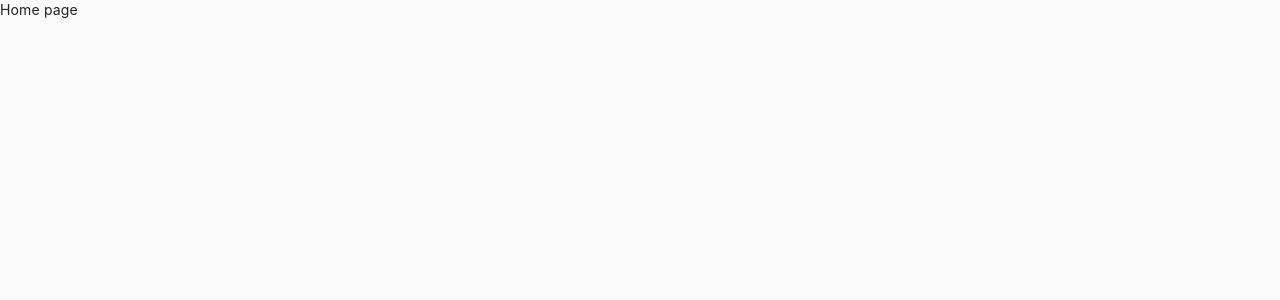
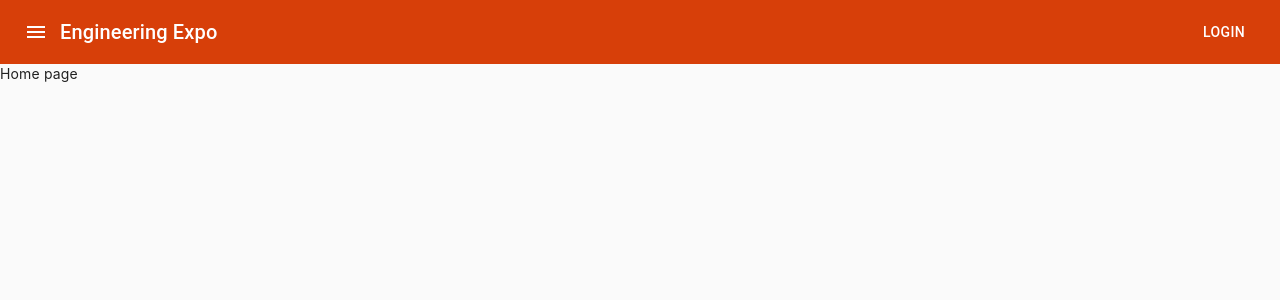
Before and after one commit to conroyjohn/osu-engr-expo, a React (Create React App) app in the folder expo-front-end/: page / in a window 1280 px wide. Shown: the top 300 px of the page. Built offline with nearby package versions, Linux system fonts and the light colour scheme.

Commit message:
Add Nav component to App

```diff
--- a/expo-front-end/src/App.js
+++ b/expo-front-end/src/App.js
@@ -6,6 +6,7 @@ import styled, {
 } from "styled-components";
 
 import Routes from "./Routes.js";
+import Nav from "./components/Nav.js";
 
 // explicitly create the theme, this is so that
 // it can be shared with styled-components also
@@ -25,6 +26,7 @@ const App = () => {
       (see StyledPaper above) */}
         <StyledThemeProvider theme={theme}>
           <CssBaseline />
+          <Nav />
           <Routes />
         </StyledThemeProvider>
       </ThemeProvider>
```
